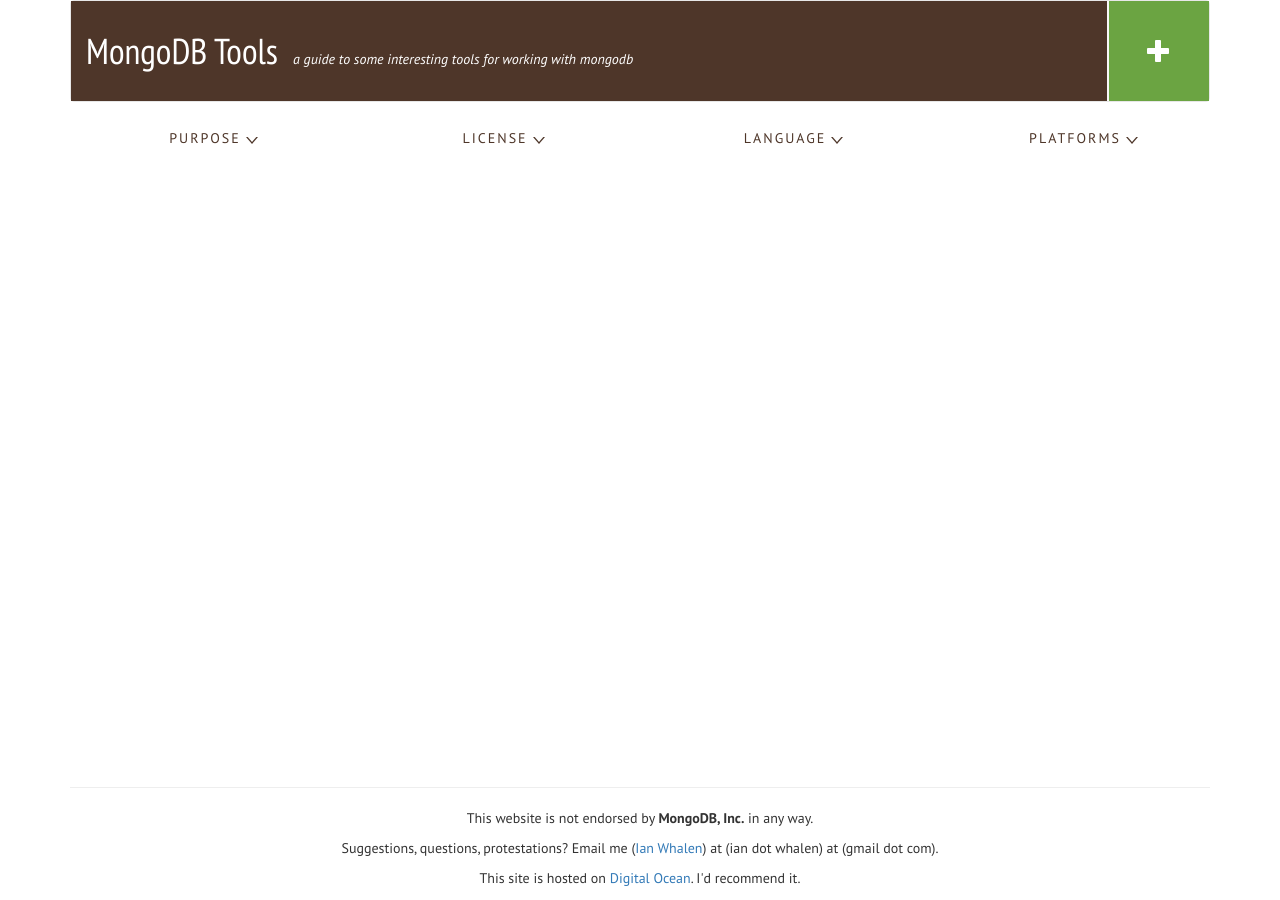
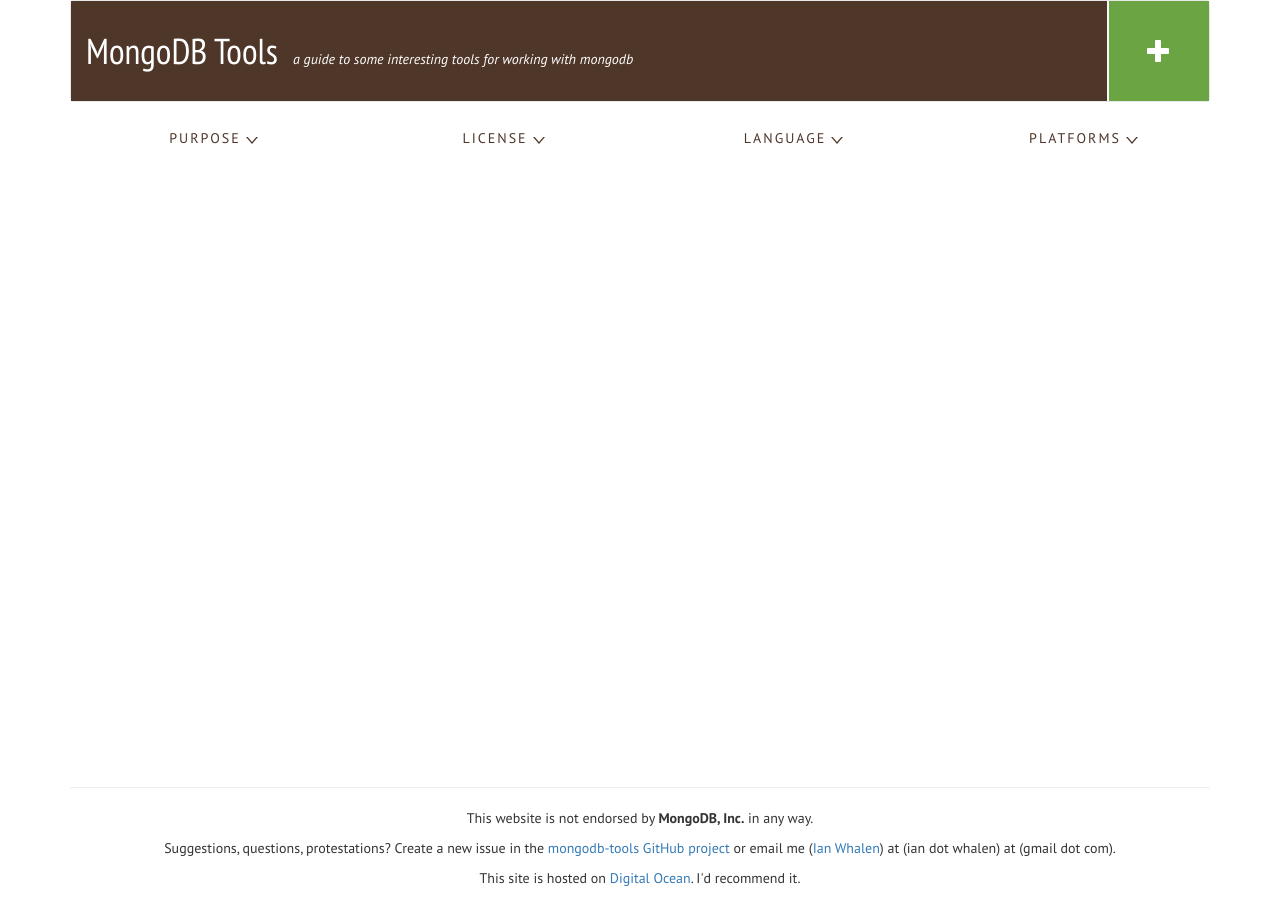
Before and after one commit to IanWhalen/mongodb-tools.com, a Jekyll site: the page built from index.html, in a window 1280 px wide. Built offline with Jekyll 4.4.1, drawn with Linux system fonts in a browser that asks for light colours; nearby versions of some CDN libraries; Markdown is read by kramdown in place of the engine named in the settings.

Commit message:
Include suggestion to post new issue on Github

```diff
--- a/_layouts/default.html
+++ b/_layouts/default.html
@@ -57,7 +57,7 @@
         <footer class="footer">
           <hr>
           <p style="text-align: center;">This website is not endorsed by <strong>MongoDB, Inc.</strong> in any way.</p>
-          <p style="text-align: center;">Suggestions, questions, protestations?  Email me (<a href="http://ianwhalen.com">Ian Whalen</a>) at (ian dot whalen) at (gmail dot com).</p>
+          <p style="text-align: center;">Suggestions, questions, protestations?  Create a new issue in the <a href="https://github.com/IanWhalen/mongodb-tools.com/issues" target="_blank">mongodb-tools GitHub project</a> or email me (<a href="http://ianwhalen.com">Ian Whalen</a>) at (ian dot whalen) at (gmail dot com).</p>
           <p style="text-align: center;">This site is hosted on <a href="https://www.digitalocean.com/?refcode=6d93055f767a">Digital Ocean</a>.  I'd recommend it.</p>
         </footer>
     </div>
```
